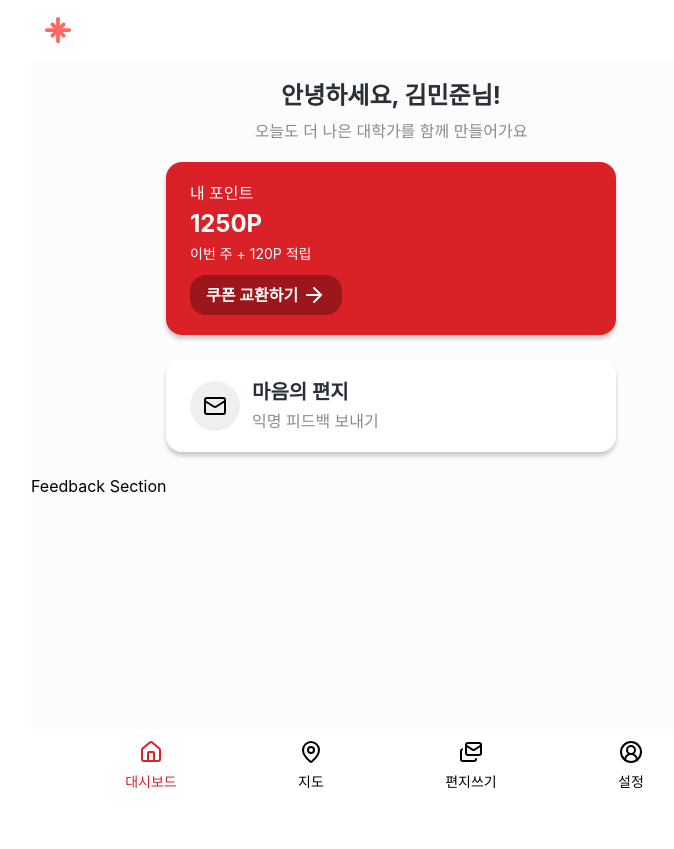
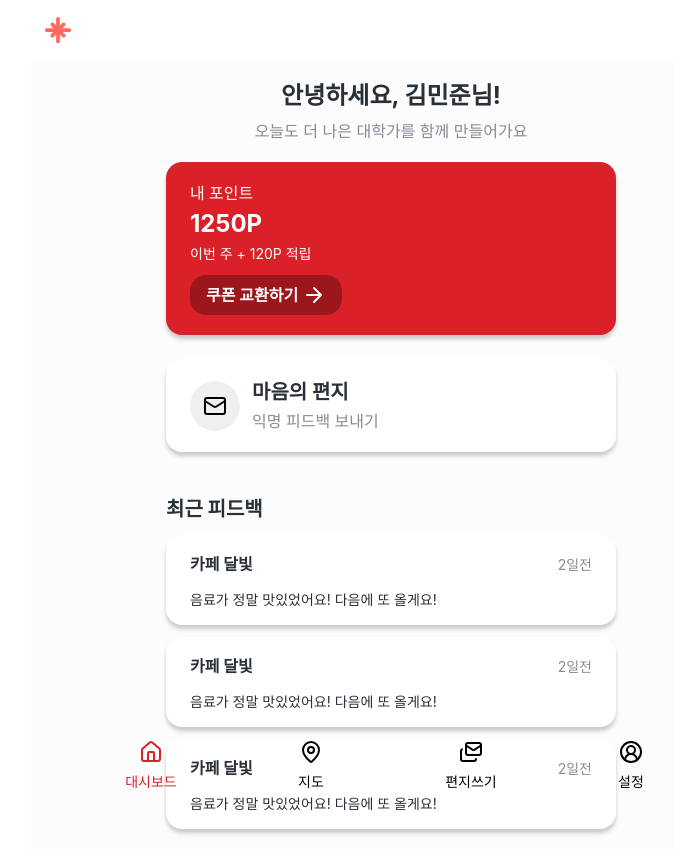
Before and after one commit to MOAMOA-K/MOAMOA-FE, a React (Vite) app: page / in a window 1280 px wide. Shown: the whole page, without its empty margins (249-923 px from the left). Before the commit the page ends 800 px from the top, so only its background shows below. Built offline with nearby package versions, Linux system fonts and the light colour scheme; a web font is replaced by a local one.

Commit message:
feat: 메인 페이지 피드백 섹션 구현

```diff
--- /dev/null
+++ b/src/pages/main/components/FeedbackItem.tsx
@@ -0,0 +1,60 @@
+import styled from '@emotion/styled';
+
+type FeedbackItemProps = {
+  title: string;
+  content: string;
+  date: string;
+};
+
+const FeedbackItem = ({ title, content, date }: FeedbackItemProps) => {
+  return (
+    <Card>
+      <Wrapper>
+        <Title>{title}</Title>
+        <Date>{date}</Date>
+      </Wrapper>
+      <Content>{content}</Content>
+    </Card>
+  );
+};
+
+export default FeedbackItem;
+
+const Card = styled.div`
+  display: flex;
+  flex-direction: column;
+  background-color: ${({ theme }) => theme.colors.gray[0]};
+  border-radius: 16px;
+  gap: ${({ theme }) => theme.spacing[3]};
+  padding: ${({ theme }) => `${theme.spacing[4]} ${theme.spacing[6]}`};
+  width: 100%;
+  max-width: 450px;
+  box-shadow: 0 4px 4px rgba(0, 0, 0, 0.2);
+`;
+
+const Wrapper = styled.div`
+  display: flex;
+  justify-content: space-between;
+  align-items: center;
+`;
+
+const Title = styled.h4`
+  font-size: ${({ theme }) => theme.typography.subtitle2.fontSize};
+  line-height: ${({ theme }) => theme.typography.title2.lineHeight};
+  font-weight: ${({ theme }) => theme.typography.fontWeight.bold};
+  color: ${({ theme }) => theme.colors.text.default};
+`;
+
+const Content = styled.p`
+  font-size: ${({ theme }) => theme.typography.body2.fontSize};
+  line-height: ${({ theme }) => theme.typography.body2.lineHeight};
+  font-weight: ${({ theme }) => theme.typography.fontWeight.regular};
+  color: ${({ theme }) => theme.colors.text.default};
+`;
+
+const Date = styled.p`
+  font-size: ${({ theme }) => theme.typography.body2.fontSize};
+  line-height: ${({ theme }) => theme.typography.body2.lineHeight};
+  font-weight: ${({ theme }) => theme.typography.fontWeight.regular};
+  color: ${({ theme }) => theme.colors.gray[70]};
+`;
--- a/src/pages/main/components/FeedbackSection.tsx
+++ b/src/pages/main/components/FeedbackSection.tsx
@@ -1,5 +1,47 @@
+import styled from '@emotion/styled';
+import { feedbacks } from '../mocks/feedbacks';
+import FeedbackItem from './FeedbackItem';
+
 const FeedbackSection = () => {
-  return <div>Feedback Section</div>;
+  return (
+    <Container>
+      <Wrapper>
+        <Title>최근 피드백</Title>
+        {feedbacks.map((feedback) => (
+          <FeedbackItem
+            key={feedback.id}
+            title={feedback.title}
+            content={feedback.content}
+            date={feedback.createdAt}
+          />
+        ))}
+      </Wrapper>
+    </Container>
+  );
 };
 
 export default FeedbackSection;
+
+const Container = styled.section`
+  display: flex;
+  flex-direction: column;
+  align-items: center;
+  justify-content: center;
+  gap: ${({ theme }) => theme.spacing[2]};
+`;
+
+const Wrapper = styled.div`
+  display: flex;
+  flex-direction: column;
+  gap: ${({ theme }) => theme.spacing[3]};
+  padding: ${({ theme }) => `${theme.spacing[5]} 0`};
+  width: 100%;
+  max-width: 450px;
+`;
+
+const Title = styled.p`
+  font-size: ${({ theme }) => theme.typography.title2.fontSize};
+  line-height: ${({ theme }) => theme.typography.title2.lineHeight};
+  font-weight: ${({ theme }) => theme.typography.fontWeight.bold};
+  color: ${({ theme }) => theme.colors.text.default};
+`;
--- /dev/null
+++ b/src/pages/main/mocks/feedbacks.ts
@@ -0,0 +1,20 @@
+export const feedbacks = [
+  {
+    id: 1,
+    title: '카페 달빛',
+    content: '음료가 정말 맛있었어요! 다음에 또 올게요! ',
+    createdAt: '2일전',
+  },
+  {
+    id: 2,
+    title: '카페 달빛',
+    content: '음료가 정말 맛있었어요! 다음에 또 올게요! ',
+    createdAt: '2일전',
+  },
+  {
+    id: 3,
+    title: '카페 달빛',
+    content: '음료가 정말 맛있었어요! 다음에 또 올게요! ',
+    createdAt: '2일전',
+  },
+] as const;
```
